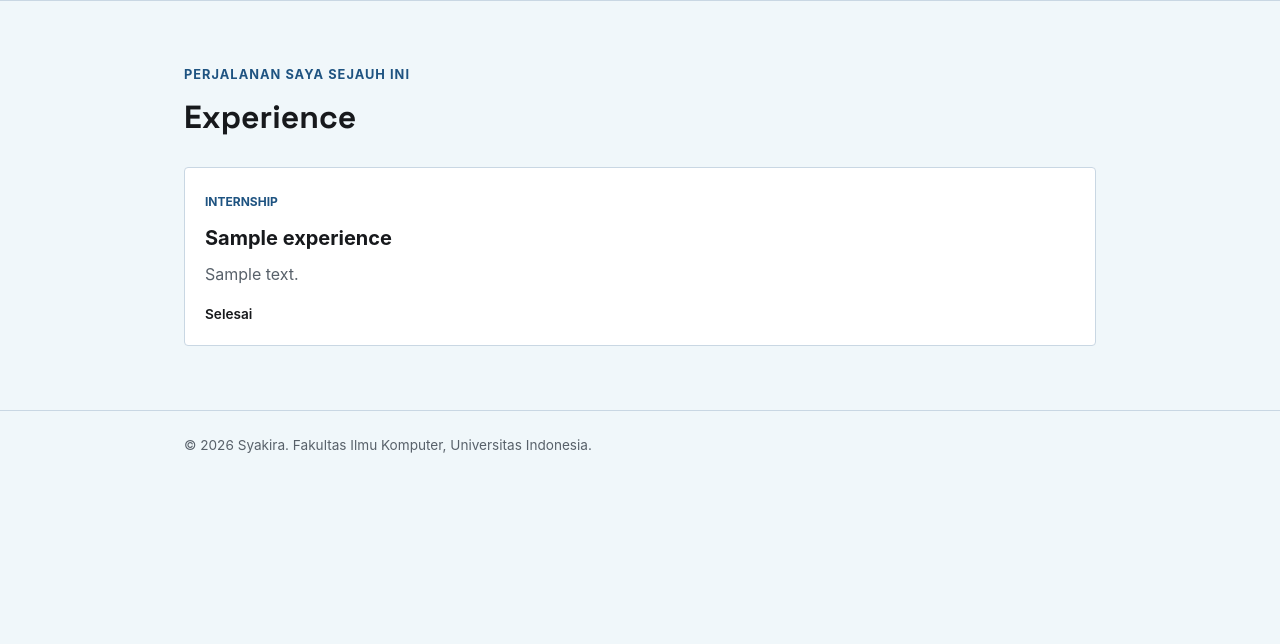
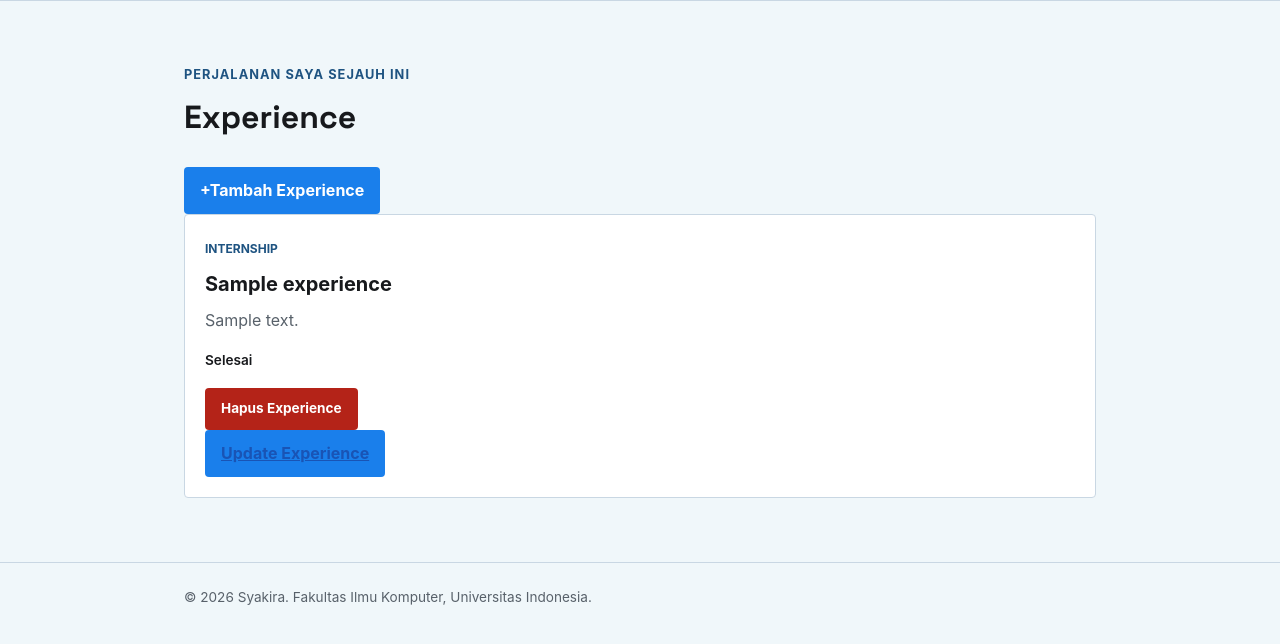
Before and after one commit to asyakiraakj/myportofolio, a Django app: page /experience/ in a window 1280 px wide. Shown: the part 74-718 px from the top of the page. Run offline with Django 5.2, Linux system fonts and the light colour scheme; tables that the repository leaves empty hold one stand-in row (values such as "Sample post").

Commit message:
feat(experience): add experience CRUD html pages, buttons, and modals

```diff
--- /dev/null
+++ b/templates/components/experience_delete_modal.html
@@ -0,0 +1,43 @@
+<p class="experience-status">
+    <button type="button"
+            class="button button-danger"
+            popovertarget="delete-experience-{{ experience.id }}"
+            aria-label="Hapus {{ experience.title }}"
+            title="Hapus Experience">
+        Hapus Experience
+    </button>
+</p>
+<div id="delete-experience-{{ experience.id }}"
+     class="experience-delete-modal"
+     popover="auto"
+     role="dialog"
+     aria-modal="true"
+     aria-labelledby="delete-experience-title-{{ experience.id }}">
+    <button type="button"
+            class="experience-delete-modal__backdrop"
+            popovertarget="delete-experience-{{ experience.id }}"
+            popovertargetaction="hide"
+            aria-label="Tutup konfirmasi hapus"></button>
+    <div class="experience-delete-modal__content">
+        <button type="button"
+                class="experience-delete-modal__close"
+                popovertarget="delete-experience-{{ experience.id }}"
+                popovertargetaction="hide"
+                aria-label="Tutup konfirmasi hapus">×</button>
+        <h2 id="delete-experience-title-{{ experience.id }}">Hapus experience?</h2>
+        <p>
+            Apakah Anda yakin ingin menghapus
+            <strong>{{ experience.title }}</strong>?
+        </p>
+        <div class="experience-delete-modal__actions">
+            <button type="button"
+                    class="button button-secondary"
+                    popovertarget="delete-experience-{{ experience.id }}"
+                    popovertargetaction="hide">Batal</button>
+            <form method="post" action="{% url 'main:delete_experience' experience.id %}">
+                {% csrf_token %}
+                <button type="submit" class="button button-danger">Ya, Hapus</button>
+            </form>
+        </div>
+    </div>
+</div>
--- a/templates/experience.html
+++ b/templates/experience.html
@@ -9,6 +9,7 @@
         <div class="container">
             <p class="section-kicker">Perjalanan saya sejauh ini</p>
             <h1>Experience</h1>
+            <a href="{% url 'main:create_experience' %}" class="button experience-add-button"><span aria-hidden="true">+</span>Tambah Experience</a>
 
             <div class="experience-grid">
                 {% for experience in experience_list %}
@@ -26,6 +27,12 @@
                         {% else %}
                             <p class="experience-status">Selesai</p>
                         {% endif %}
+                        <div class="experience-card-actions">
+                            {% include "components/experience_delete_modal.html" with skills=skills %}
+                            <div class="button update-experience">
+                                <a href="{% url 'main:update_experience' experience.id %}">Update Experience</a>
+                            </div>
+                        </div>
                     </article>
                 {% empty %}
                     <p class="empty-state">
```
Also changed, not shown: templates/experience_form_create.html (added, +29 -0 lines), templates/experience_form_update.html (added, +29 -0 lines).
